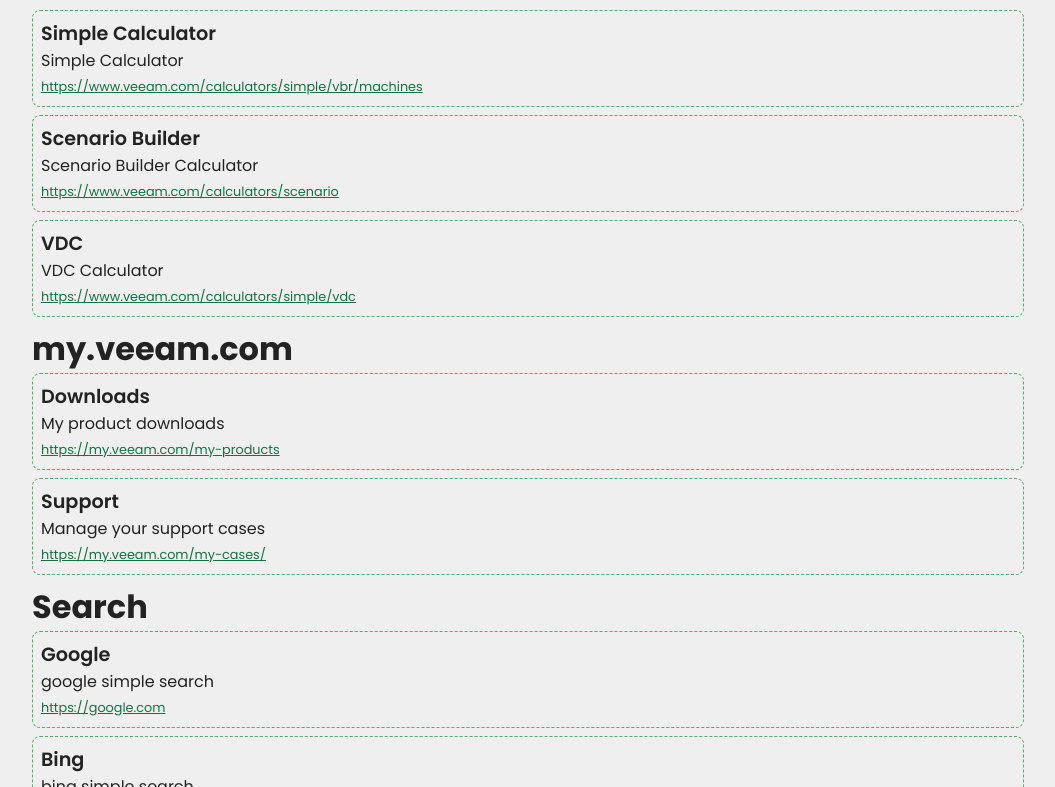
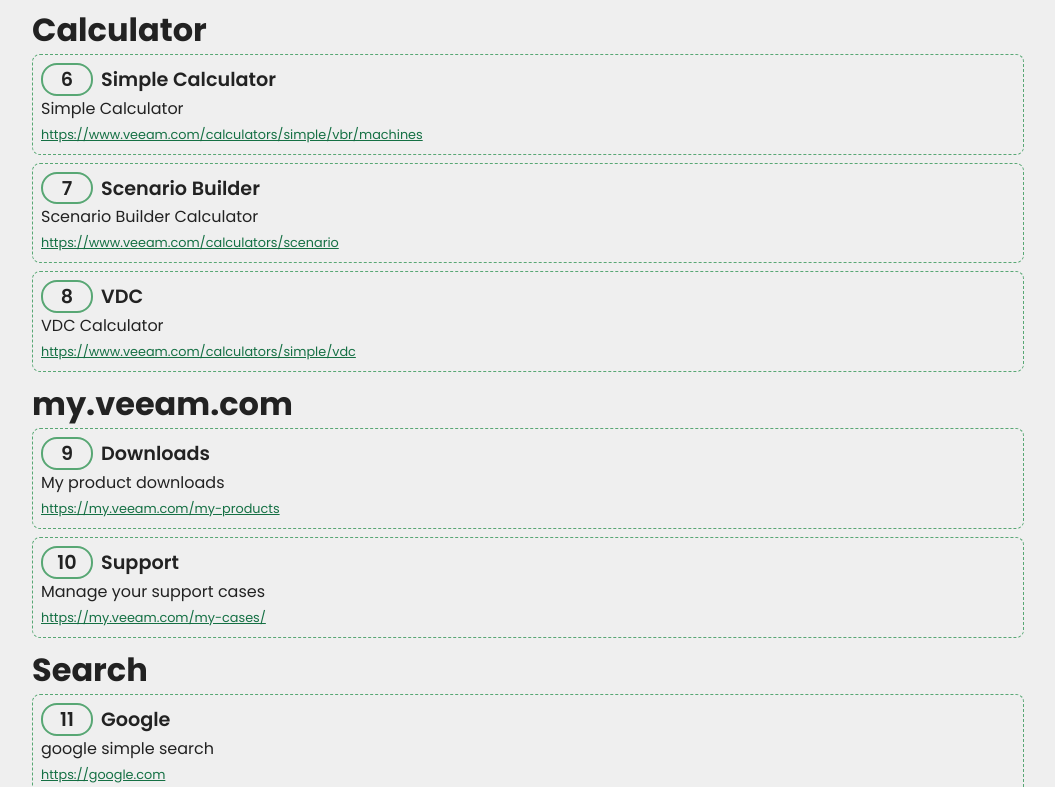
Before and after one commit to tdewin/veeamdex, a Vue app: page / in a window 1280 px wide. Shown: the part 1133-1920 px from the top of the page, without its empty margins (112-1167 px from the left). Built offline with nearby package versions, Linux system fonts and the light colour scheme.

Commit message:
Eat your own dogfood they say, adding direct google support with @keyword + enter to search

```diff
--- a/index.html
+++ b/index.html
@@ -13,7 +13,7 @@
     <meta name="viewport" content="height=device-height,
                       width=device-width, initial-scale=1.0,
                       minimum-scale=1.0, maximum-scale=1.0,
-                      user-scalable=no, target-densitydpi=device-dpi">
+                      user-scalable=no">
 
     <title>Veeamdex</title>
   </head>
--- a/src/App.vue
+++ b/src/App.vue
@@ -2,6 +2,7 @@
 import Search from './components/Search.vue'
 import Link from './components/Link.vue'
 import LinkBar from './components/LinkBar.vue'
+import Redirect from './components/Redirect.vue'
 import jsonLinkData from './data/links.json'
 import jsonBlogs from './data/blogs.json'
 import jsonCommunity from './data/community.json'
@@ -31,8 +32,10 @@
 console.timeEnd('buildindex')
 
 const linkData = computed(() => {
-        if (searchArr.value.length > 0 || deepquery.value != "") {
+        let dssrc = linkDataSource
+        //if (searchArr.value.length > 0 || deepquery.value != "") {
                 var filtered = []
+                let fasti=1;
                 for (const cat of linkDataSource) {
                        var links = []
                        for (const l of cat.catlinks) {
@@ -40,9 +43,12 @@
                           for (let i =0;i < searchArr.value.length && allfound;i++) {
                                 allfound = l.index.indexOf(searchArr.value[i]) != -1;
                           }
+
                           if (allfound && (deepquery.value == "" || l.deepquery)) {
+                                l["fasti"] = fasti++;
                                 links.push(l);
                           }
+
                        }
                        const recat = {"catname":cat.catname,"catlinks":links}
                        if (links.length > 0 ) {
@@ -50,10 +56,9 @@
                        }
 
                 }
-                return filtered;
-        } else {
-                return linkDataSource
-        }
+                dssrc = filtered;
+        //}
+        return dssrc
 });
 
 function searchChange(q) {
@@ -68,17 +73,51 @@
   searchArr.value = splitq
 }
 
+function fastkey() {
+  let q = search.value;
+  if (q != "") {
+    let goto = ""
+    if (q[0] == "@") {
+      let defsearch = `https://google.com/search?q=${encodeURI(q)}`
+      const ds = localStorage.getItem("defaultSearch");
+      if (ds != null && ds != "") {
+        console.log(ds);
+	defsearch = ds.replace("$query$",encodeURI(q));
+      }
+      goto = defsearch;
+    } else {
+      if (linkData.value.length > 0) {
+	let first = linkData.value[0];
+	if (first.catlinks.length > 0) {
+	  goto = first.catlinks[0].link;
+	  if (deepquery.value != "" && firstl.deepquery) {
+	    goto = firstl.deepquery.replace("$deepquery$",deepquery.value);
+	  }
+	}
+      }
+    }
+    if (goto !="") {
+      window.location.href = goto;
+    }
+  }
+}
+
+document.addEventListener("DOMContentLoaded", (event) => {
+  document.addEventListener("keydown", (e) => {
+    if (e.key == "Enter") {
+      fastkey()
+    }
+  });
+});
 </script>
 
-<script>
-</script>
 
 <template>
   <div class="centerpage">
       <div class="side-panel"></div>
       <div class="pagesizer" id="logo">
         <div id="header-logo"></div>
-        <p style="align-self:center;margin:0px;padding:0px;">Jump to search field with "/", append q= to pass parameter to the next site. eg."kb q=tape" or "deepq q=tape"<br/>
+        <p style="align-self:center;margin:0px;padding:0px;">Jump to search field with "/", append q= to pass parameter to the next site. eg."kb q=tape" or "deepq q=tape". Use "@veeam.com" + enter to just google veeam.com (or any other keywords)<br/>
         <span style="display:none;font-size:0.6rem;" id="smallgithub"><a href="https://github.com/tdewin/veeamdex">github.com/tdewin/veeamdex</a></span></p>
       </div>
       <div class="side-panel"></div>
@@ -116,6 +155,7 @@
 </div>
       <div class="side-panel"></div>
   </footer>
+  <Redirect :linkData="linkData" displayRedirect="0" />
 </template>
 
 <style scoped>
@@ -126,7 +166,7 @@
 .pagesizer {
   display:flex;
   max-width: var(--pagesize);
-  flex-grow:50;
+  flex-grow:200;
   flex-direction: column;
 }
 
@@ -193,6 +233,9 @@
           top: unset !important;
           padding: 0.1rem !important;
         }
+        #topnav {
+                flex-direction: column-reverse;
+        }
         footer {
           display:none !important;
         }
--- a/src/components/Link.vue
+++ b/src/components/Link.vue
@@ -39,7 +39,9 @@
 
 <template>
             <div class="linkdiv" v-if="link.link != ''">
-                <div class="linktitle">{{link.title}}</div>
+                <div class="linktitle">
+                        <div class="fasti" v-if="link.fasti">{{link.fasti}}</div>{{link.title}}
+                </div>
                 <div>{{link.description}}</div>
                 <a :href="link.link" v-if="!link.deepquery || deepquery == ''">{{link.link}}</a>
                 <a :href="deepquerycalc" v-else>{{deepquerycalc}}</a>
@@ -60,6 +62,18 @@
  padding:0.5rem;
  padding-left:0.5rem;
  max-width: var(--pagesize);
+ position: relative;
+}
+
+.fasti {
+display: inline-block;
+min-width: 3rem;
+height: 1.8rem;
+font-size: 1.2rem;
+border: 0.15rem solid var(--altgreen);
+border-radius: 1rem;
+margin-right: 0.5rem;
+text-align: center;
 }
 
 @media screen and (max-width: 800px), screen and (max-height: 500px) {
--- /dev/null
+++ b/src/components/Redirect.vue
@@ -0,0 +1,60 @@
+<script setup>
+ const props = defineProps({
+    linkData: {
+      required: true,
+    },
+    displayRedirect: {
+      required: true,
+    }
+ })
+</script>
+<script>
+</script>
+
+<template>
+      <div id="bgblur" v-if="displayRedirect !=0">
+      </div>
+      <div id="redirect" v-if="displayRedirect !=0">
+        <div class="spacer"></div>
+        <div class="redirectmsg">mid</div>
+        <div class="spacer"></div>
+      </div>
+</template>
+
+<style scoped>
+.spacer {
+  flex-grow:1;
+  min-width:0.1rem;
+}
+.redirectmsg {
+  flex-grow:10;
+  max-width:90vw;
+  align-self:center;
+}
+#bgblur {
+  position: fixed;
+  top: 0rem;
+  bottom: 0rem;
+  left: 0rem;
+  right: 0rem;
+  background-color: var(--color-text);
+  opacity: 0.5;
+  z-index:999998;
+}
+#redirect {
+  display:flex;
+  gap:0.5rem;
+  flex-wrap: wrap;
+  position: fixed;
+  top: 5rem;
+  bottom: 5rem;
+  left: 5rem;
+  right: 5rem;
+  background-color: var(--color-background);
+  opacity: 0.9;
+  z-index:999999;
+}
+
+@media screen and (max-width: 1000px), screen and (max-height: 700px) {
+}
+</style>
```
Also changed, not shown: 3 other files (tests, documents, lock files or other folders).
